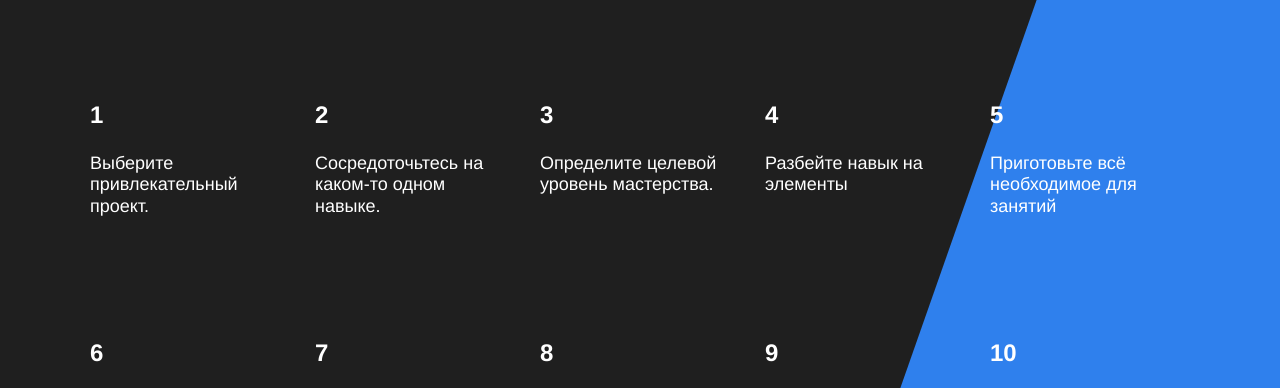
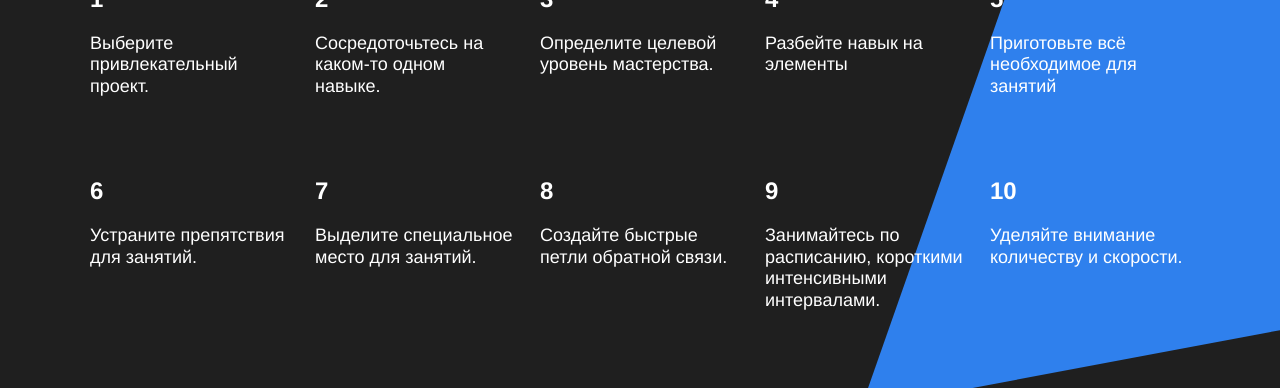
Before and after one commit to zhte-learn/how-to-learn, a plain HTML site: page index.html in a window 1280 px wide. Shown: the part 3205-3593 px from the top of the page. Drawn offline with Linux system fonts and the light colour scheme.

Commit message:
1ПР версия 1.2 после устранения замечаний автотеста

```diff
--- a/index.html
+++ b/index.html
@@ -51,38 +51,38 @@
         <p class="section-subtitle">Про учёбу и мозг</p>
 
           <div class="table">
-            <div class="table__cell digits__table-cell">
+            <div class="table__cell">
               <h3 class="table__heading">86 миллиардов</h3>
               <p class="table__text">Число нейронов в мозге человека</p>
             </div>
-            <div class="table__cell digits__table-cell">
+            <div class="table__cell">
               <h3 class="table__heading">2,1 миллиарда</h3>
               <p class="table__text">Число нуждающихся в повышении квалификации</p>
               <p class="table__text">Всемирный Банк, 2017</p>
             </div>
-            <div class="table__cell digits__table-cell">
+            <div class="table__cell">
               <h3 class="table__heading">1000 терабайт</h3>
               <p class="table__text">Объём памяти человека</p>
             </div>
-            <div class="table__cell digits__table-cell">
+            <div class="table__cell">
               <h3 class="table__heading">500 триллионов</h3>
               <p class="table__text">Число ответственных за обучение нервных синапсов у взрослого человека</p>
             </div>
-            <div class="table__cell digits__table-cell">
+            <div class="table__cell">
               <h3 class="table__heading">420 миллионов</h3>
               <p class="table__text">Число взрослых людей моложе 25 лет,
                 не имеющих образования для трудоустройства</p>
               <p class="table__text">Всемирный Банк, 2017</p>
             </div>
-            <div class="table__cell digits__table-cell">
+            <div class="table__cell">
               <h3 class="table__heading">17–20 лет</h3>
               <p class="table__text">Пик обучаемости</p>
             </div>
-            <div class="table__cell digits__table-cell">
+            <div class="table__cell">
               <h3 class="table__heading">1885 год</h3>
               <p class="table__text">Открытие кривой забывания</p>
             </div>
-            <div class="table__cell digits__table-cell">
+            <div class="table__cell">
               <h3 class="table__heading">1889 год</h3>
               <p class="table__text">Открытие условного рефлекса</p>
             </div>
@@ -101,44 +101,45 @@
 
         <div class="table table_theme_dark">
           <div class="table__cell table__cell_theme_dark kaufman__table-cell">
-            <h3 class="table__heading">1</h3>
-            <p class="table__text">Выберите привлекательный проект.</p>
+            <h3 class="table__heading table__heading_theme_dark">1</h3>
+            <p class="table__text table__text_theme_dark">Выберите привлекательный проект.</p>
           </div>
           <div class="table__cell table__cell_theme_dark kaufman__table-cell">
-            <h3 class="table__heading">2</h3>
-            <p class="table__text">Сосредоточьтесь на каком-то одном навыке.</p>
+            <h3 class="table__heading table__heading_theme_dark">2</h3>
+            <p class="table__text table__text_theme_dark">Сосредоточьтесь на каком-то одном навыке.</p>
           </div>
           <div class="table__cell table__cell_theme_dark kaufman__table-cell">
-            <h3 class="table__heading">3</h3>
-            <p class="table__text">Определите целевой уровень мастерства.</p>
+            <h3 class="table__heading table__heading_theme_dark">3</h3>
+            <p class="table__text table__text_theme_dark">Определите целевой уровень мастерства.</p>
           </div>
           <div class="table__cell table__cell_theme_dark kaufman__table-cell">
-            <h3 class="table__heading">4</h3>
-            <p class="table__text">Разбейте навык на элементы</p>
+            <h3 class="table__heading table__heading_theme_dark">4</h3>
+            <p class="table__text table__text_theme_dark">Разбейте навык на элементы</p>
           </div>
           <div class="table__cell table__cell_theme_dark kaufman__table-cell">
-            <h3 class="table__heading">5</h3>
-            <p class="table__text">Приготовьте всё необходимое для занятий</p>
+            <h3 class="table__heading table__heading_theme_dark">5</h3>
+            <p class="table__text table__text_theme_dark">Приготовьте всё необходимое для занятий</p>
           </div>
           <div class="table__cell table__cell_theme_dark kaufman__table-cell">
-            <h3 class="table__heading">6</h3>
-            <p class="table__text">Устраните препятствия для занятий.</p>
+            <h3 class="table__heading table__heading_theme_dark">6</h3>
+            <p class="table__text table__text_theme_dark">Устраните препятствия для занятий.</p>
           </div>
           <div class="table__cell table__cell_theme_dark kaufman__table-cell">
-            <h3 class="table__heading">7</h3>
-            <p class="table__text">Выделите специальное место для занятий.</p>
+            <h3 class="table__heading table__heading_theme_dark">7</h3>
+            <p class="table__text table__text_theme_dark">Выделите специальное место для занятий.</p>
           </div>
           <div class="table__cell table__cell_theme_dark kaufman__table-cell">
-            <h3 class="table__heading">8</h3>
-            <p class="table__text">Создайте быстрые петли обратной связи.</p>
+            <h3 class="table__heading table__heading_theme_dark">8</h3>
+            <p class="table__text table__text_theme_dark">Создайте быстрые петли обратной связи.</p>
           </div>
           <div class="table__cell table__cell_theme_dark kaufman__table-cell">
-            <h3 class="table__heading">9</h3>
-            <p class="table__text">Занимайтесь по расписанию, короткими интенсивными интервалами.</p>
+            <h3 class="table__heading table__heading_theme_dark">9</h3>
+            <p class="table__text table__text_theme_dark">
+              Занимайтесь по расписанию, короткими интенсивными интервалами.</p>
           </div>
           <div class="table__cell table__cell_theme_dark kaufman__table-cell">
-            <h3 class="table__heading">10</h3>
-            <p class="table__text">Уделяйте внимание количеству и скорости.</p>
+            <h3 class="table__heading table__heading_theme_dark">10</h3>
+            <p class="table__text table__text_theme_dark">Уделяйте внимание количеству и скорости.</p>
           </div>
         </div>
 
@@ -150,7 +151,7 @@
         <div class="footer__column_content_copyright">
           <img class="logo logo_place_footer"
           src="images/logo_place_footer.svg" width="183" height="35" alt="Логотип Яндекс Практикум">
-          <p class="footer__author">&copy 2019. Виктор Абанькин</p>
+          <p class="footer__author">&copy 2020. Татьяна Желобанова</p>
         </div>
 
         <div class="footer__column_content_info">
--- a/styles/style.css
+++ b/styles/style.css
@@ -150,22 +150,21 @@
   padding: 100px 0;
 }
 
-.digits__table-cell {
+.table__cell {
+  width: 250px;
   margin-top: 60px;
 }
 
-.table__cell {
-  width: 250px;
-}
-
 .table__heading {
+  margin: 0;
   font-size: 24px;
   line-height: 1.15;
   font-weight: 700;
 }
 
 .table__text {
-  margin-top: 20px;
+  margin: 0;
+  padding-top: 20px;
   font-size: 18px;
   line-height: 1.2;
   font-weight: normal;
@@ -227,10 +226,6 @@
   background-image: url('../images/kaufman-triangle.svg');
 }
 
-.kaufman__table-cell {
-  margin-top: 80px;
-}
-
 .section-title_theme_dark {
   color: #fff;
 }
@@ -244,6 +239,7 @@
   width: 200px;
   color: white;
   margin-right: 0;
+  margin-top: 80px;
 }
 
 .footer {
@@ -278,6 +274,7 @@
 }
 
 .footer__author {
+  margin: 0;
   padding: 18px 0;
   line-height: 25px;
   font-size: 18px;
@@ -286,6 +283,7 @@
 }
 
 .footer__column-heading {
+  margin: 0;
   padding-bottom: 20px;
   line-height: 30px;
   font-size: 18px;
```
